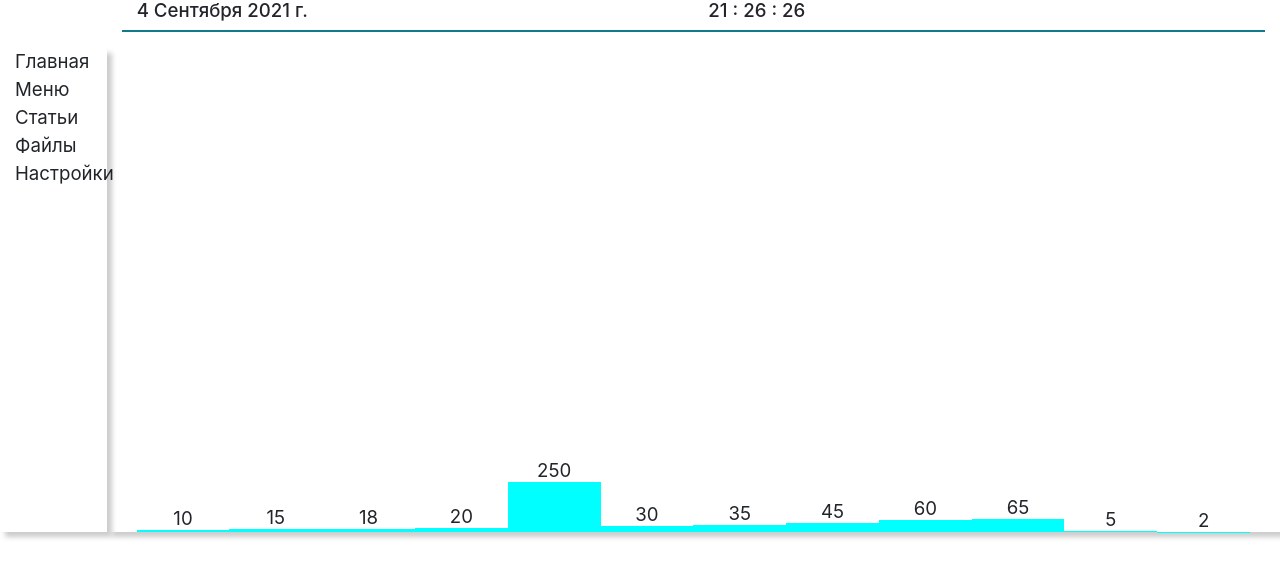
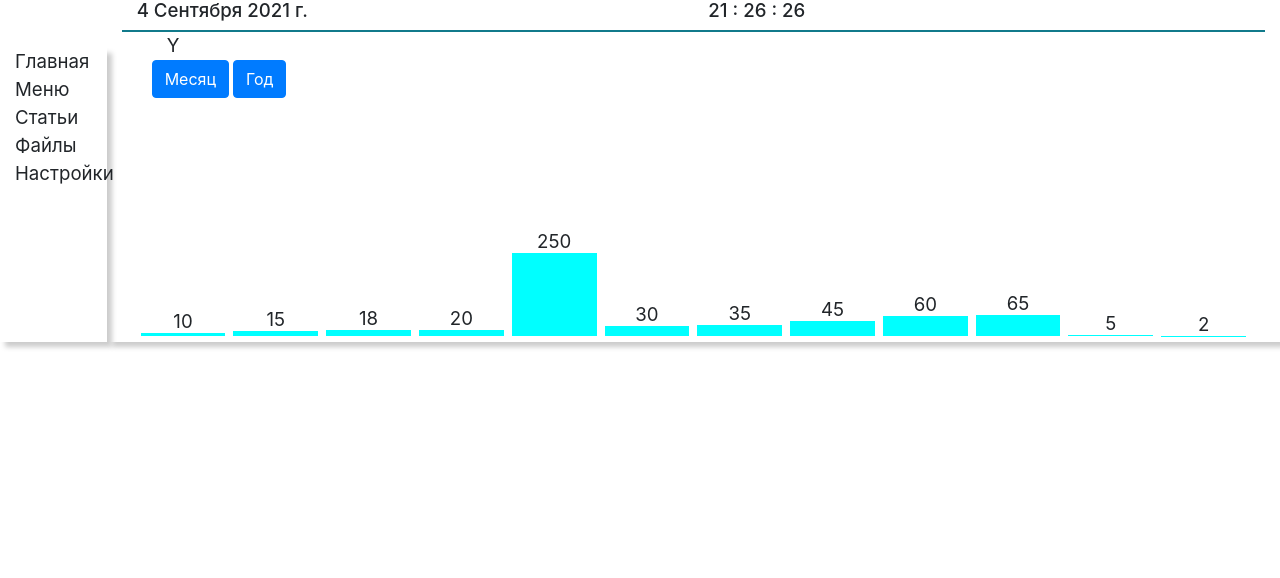
Before and after one commit to dimaarion/metrika, a React (Create React App) app: page / in a window 1280 px wide. Shown: the top 578 px of the page. Built offline with nearby package versions, Linux system fonts and the light colour scheme.

Commit message:
dimaarion/metrika.git

```diff
--- a/public/host/hostY.json
+++ b/public/host/hostY.json
@@ -1,50 +1,62 @@
 [
   {
     "id": 1,
-    "host": 10
+    "host": 10,
+    "name": "Январь"
   },
   {
     "id": 2,
-    "host": 15
+    "host": 15,
+    "name": "Февраль"
   },
   {
     "id": 3,
-    "host": 18
+    "host": 18,
+    "name": "Март"
   },
   {
     "id": 4,
-    "host": 20
+    "host": 20,
+    "name": "Апрель"
   },
   {
     "id": 5,
-    "host": 250
+    "host": 250,
+    "name": "Май"
   },
   {
     "id": 6,
-    "host": 30
+    "host": 30,
+    "name": "Июнь"
   },
   {
     "id": 7,
-    "host": 35
+    "host": 35,
+    "name": "Июль"
   },
   {
     "id": 8,
-    "host": 45
+    "host": 45,
+    "name": "Август"
   },
   {
     "id": 9,
-    "host": 60
+    "host": 60,
+    "name": "Сентябрь"
   },
   {
     "id": 10,
-    "host": 65
+    "host": 65,
+    "name": "Октябрь"
   },
   {
     "id": 11,
-    "host": 5
+    "host": 5,
+    "name": "Ноябрь"
   },
   {
     "id": 12,
-    "host": 2
+    "host": 2,
+    "name": "Декабрь"
   }
 ]
--- a/src/Host.js
+++ b/src/Host.js
@@ -1,22 +1,22 @@
-import React, { useEffect } from "react";
+import React, { useEffect, useState } from "react";
 
 import "./css/metrika.css";
 import "./css/host.css";
 import { procent } from "./action";
 export default function Host(props) {
-  let h = 500;
+  let h = 300;
   const styles = {
     hostBlock: {
       height: h
     },
     hostYNum: { position: "absolute", marginTop: "-25px", left: 0, right: 0 }
   };
-  return (
-    <div className="col-sm" style={styles.hostBlock}>
-      <div className="row">
-        {props.hostY.map((x) => (
+  const [buttonActive, SetButtonActive] = useState("Y");
+  function hostGrafick(arr) {
+    return arr.map((x) => (
+      <div key={x.name + x.id} className="col-sm p-1">
         <div
-            className="col-sm hostY"
+          className="hostY"
           style={{
             height: procent(h, x.host) + "px",
             marginTop: h - procent(h, x.host) + "px"
@@ -26,7 +26,70 @@ export default function Host(props) {
             {x.host}
           </div>
         </div>
-        ))}
+      </div>
+    ));
+  }
+  return (
+    <div className="col-sm" style={styles.hostBlock}>
+      <div className="col-sm buttonHost">
+        {buttonActive}
+        <div className="row">
+          <div className="pr-1">
+            <button
+              type="button"
+              className="btn btn-primary"
+              onClick={(e) => SetButtonActive("M")}
+            >
+              Месяц
+            </button>
+          </div>
+          <div className="pr-1">
+            <button
+              type="button"
+              className="btn btn-primary"
+              onClick={(e) => SetButtonActive("Y")}
+            >
+              Год
+            </button>
+          </div>
+        </div>
+      </div>
+
+      <div className="row">
+        {buttonActive === "Y"
+          ? props.hostY.map((x) => (
+              <div key={x.name + x.id} className="col-sm p-1">
+                <div
+                  className="hostY"
+                  style={{
+                    height: procent(h, x.host) + "px",
+                    marginTop: h - procent(h, x.host) + "px"
+                  }}
+                >
+                  <div className="text-center" style={styles.hostYNum}>
+                    {x.host}
+                  </div>
+                </div>
+              </div>
+            ))
+          : ""}
+        {buttonActive === "M"
+          ? props.mount.map((x) => (
+              <div key={x.name + x.id} className="col-sm p-1">
+                <div
+                  className="hostY"
+                  style={{
+                    height: procent(h, x.host) + "px",
+                    marginTop: h - procent(h, x.host) + "px"
+                  }}
+                >
+                  <div className="text-center" style={styles.hostYNum}>
+                    {x.host}
+                  </div>
+                </div>
+              </div>
+            ))
+          : ""}
       </div>
     </div>
   );
--- a/src/css/host.css
+++ b/src/css/host.css
@@ -4,3 +4,11 @@
 .hostY {
   background-color: aqua;
 }
+.buttonHost {
+  position: absolute;
+  z-index: 8000;
+}
+.metrika {
+  height: 100%;
+  padding-bottom: 10px;
+}
```
Lines whose indentation alone changed are shown as unchanged.
